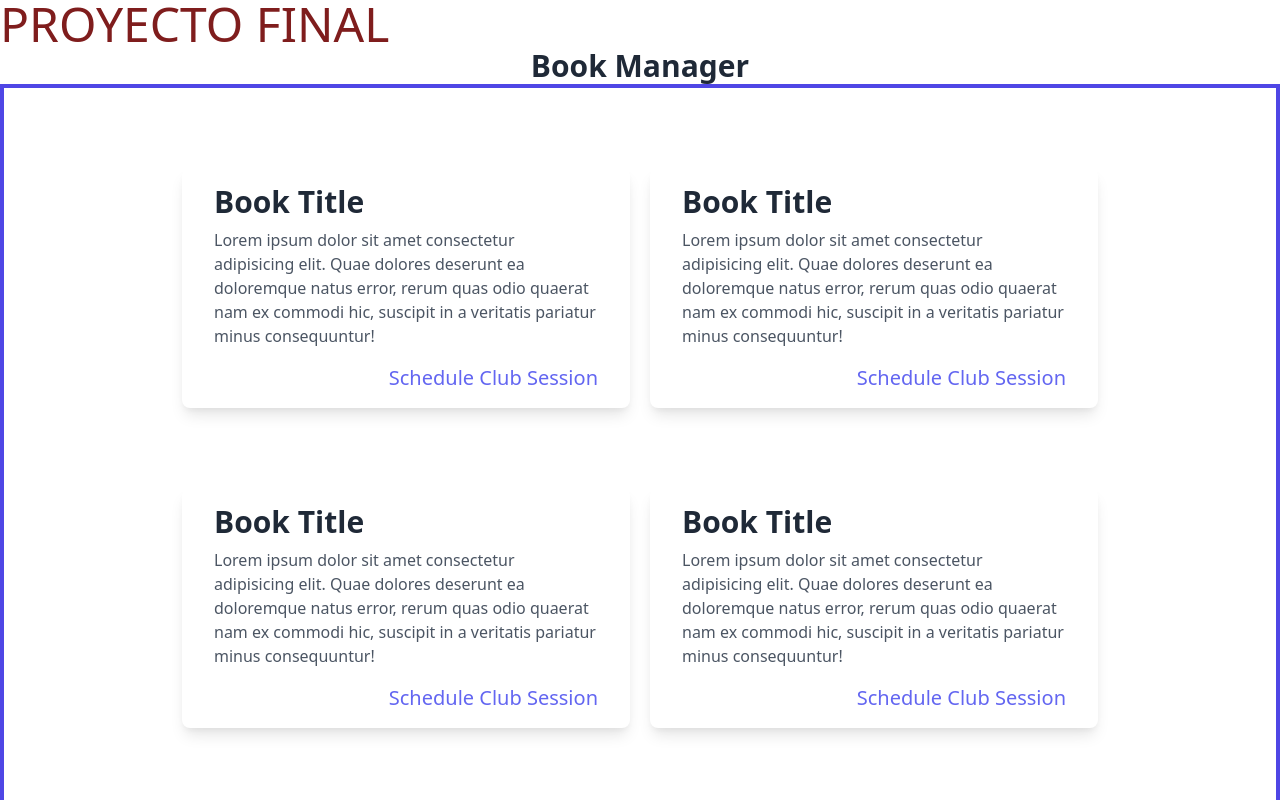
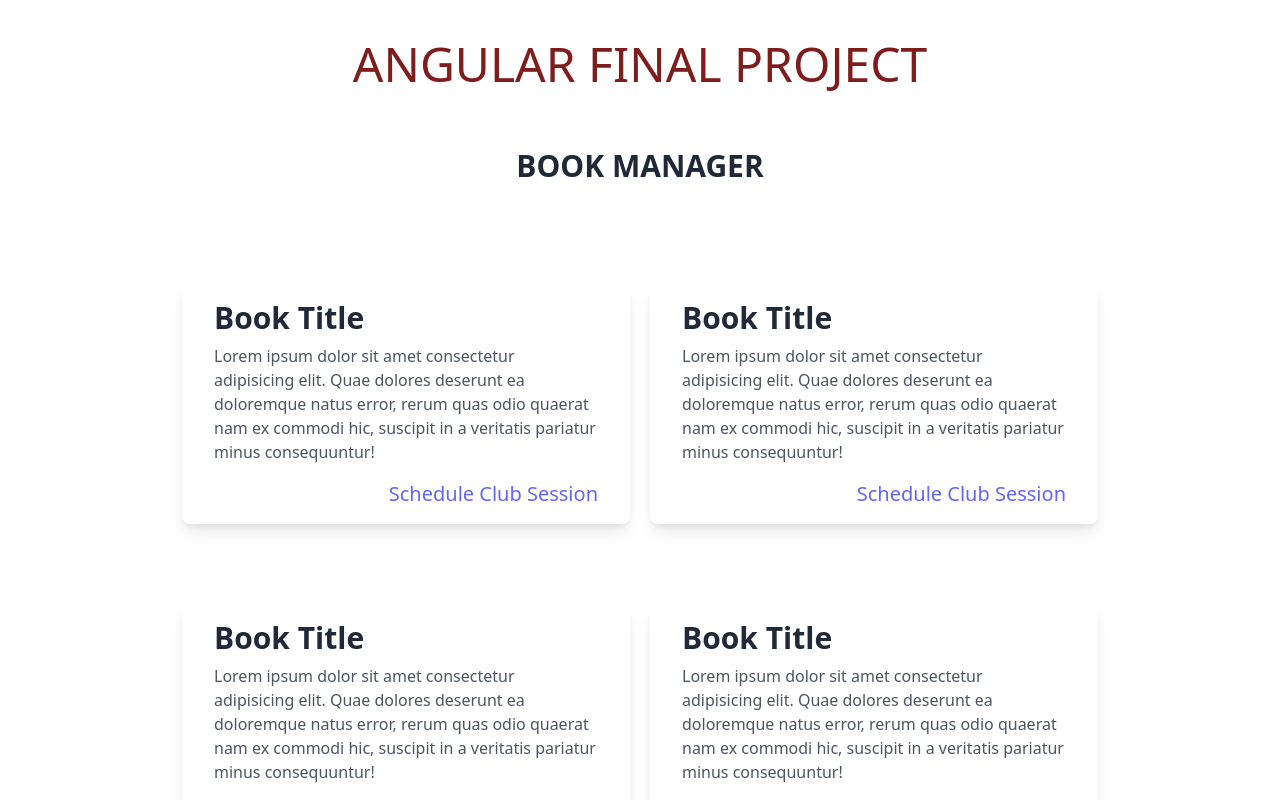
Before and after one commit to VeroArdilaO/task4semana17statemanagement, an Angular app: page /books in a window 1280 px wide. Shown: the top 800 px of the page. Built offline with nearby package versions, Linux system fonts and the light colour scheme; what @ngrx/store would draw is missing.

Commit message:
se creo la ruta para book-list y se creo su maquetación con tailwind[

```diff
--- a/src/app/app.component.html
+++ b/src/app/app.component.html
@@ -1,5 +1,5 @@
 
-<h1 class="text-red-900 text-5xl">PROYECTO FINAL</h1>
+<h1 class="text-red-900 text-5xl p-10 text-center">ANGULAR FINAL PROJECT </h1>
 <!--
 <app-books></app-books> -->
 
--- a/src/app/pages/books/book-list/book-list.component.html
+++ b/src/app/pages/books/book-list/book-list.component.html
@@ -1,6 +1,6 @@
-<h1 class="text-gray-800 text-3xl font-semibold text-center">Book Manager</h1>
+<h1 class="text-gray-800 text-3xl font-semibold text-center p-5">BOOK MANAGER</h1>
 
-<div class="flex flex-wrap justify-center gap-5 border-4 border-indigo-600 ">
+<div class="flex flex-wrap justify-center gap-5 ">
 
 
     <div class="first">
```
